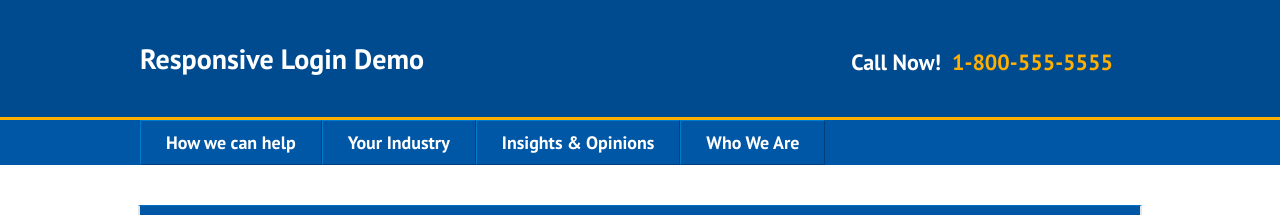
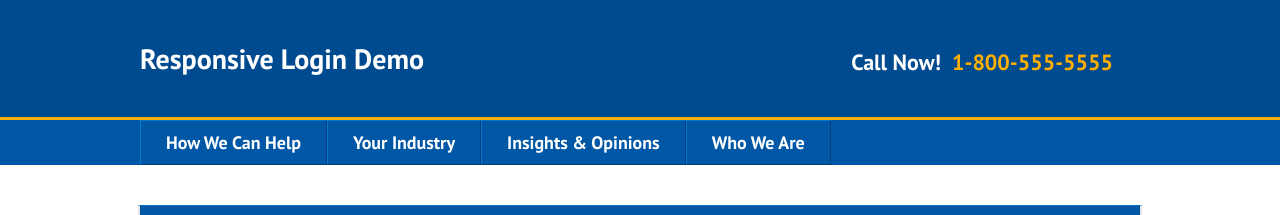
Before and after one commit to dtsnell4/responsive_demo, a plain HTML site: page index.html in a window 1280 px wide. Shown: the top 215 px of the page. Drawn offline with Linux system fonts and the light colour scheme.

Commit message:
no message

```diff
--- a/index.html
+++ b/index.html
@@ -34,7 +34,7 @@
 		<nav id="nav">
 			<ul>
 				<li>
-					How we can help
+					How We Can Help
 				</li>
 				<li>
 					Your Industry
```
